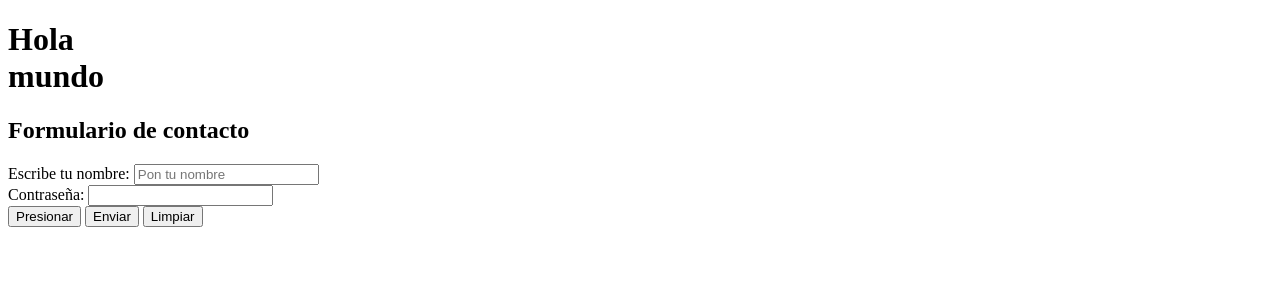
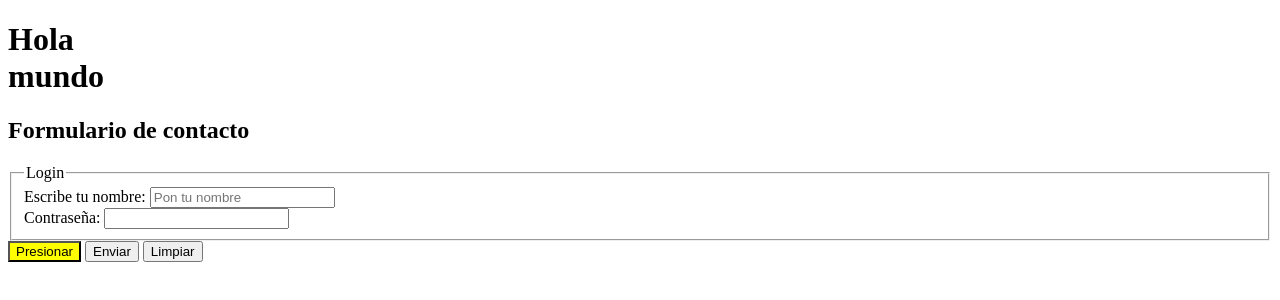
Before and after one commit to JonatanMolina1925/formularios, a plain HTML site: page index.html in a window 1280 px wide. Both pictures are taken after a click on the button "Presionar". Drawn offline with Linux system fonts and the light colour scheme.

Commit message:
Agregados los estilos y programacion en js

```diff
--- /dev/null
+++ b/css/estilos.css
@@ -0,0 +1,5 @@
+input:focus{
+    font: size 40pt;
+    background-color: yellow;
+    color: black;
+}
--- a/index.html
+++ b/index.html
@@ -5,6 +5,7 @@
     <meta http-equiv="X-UA-Compatible" content="IE=edge">
     <meta name="viewport" content="width=device-width, initial-scale=1.0">
     <title>Ejemplo de un formulario</title>
+    <link rel="stylesheet" href="css/estilos.css">
 </head>
 <body>
     <header id="encabezado">
@@ -12,12 +13,16 @@
         <main id="contenido">
             <h2>Formulario de contacto</h2>
             <form action="contacto.php" method="get">
-                <label for="nombre">Escribe tu nombre: </label>
-                <input type="text" name="nombre" placeholder="Pon tu nombre">
-                <br>
-                <label for="Contra">Contraseña: </label><input type="password" name="contra" id="">
-                <br>
-                <input type="button" value="Presionar">
+                <!-- <fieldset onmouseover="alert('pasando...')"> -->
+                <fieldset>
+                    <legend>Login</legend>
+                    <label for="nombre">Escribe tu nombre: </label>
+                    <input type="text" name="nombre" placeholder="Pon tu nombre">
+                    <br>
+                    <label for="Contra">Contraseña: </label><input type="password" name="contra" id="">
+                    <br>
+                </fieldset>
+                <input type="button" value="Presionar" onclick="javascript:alert('presionado')">
                 <input type="submit" value="Enviar">
                 <input type="reset" value="Limpiar">
             </form>
```
